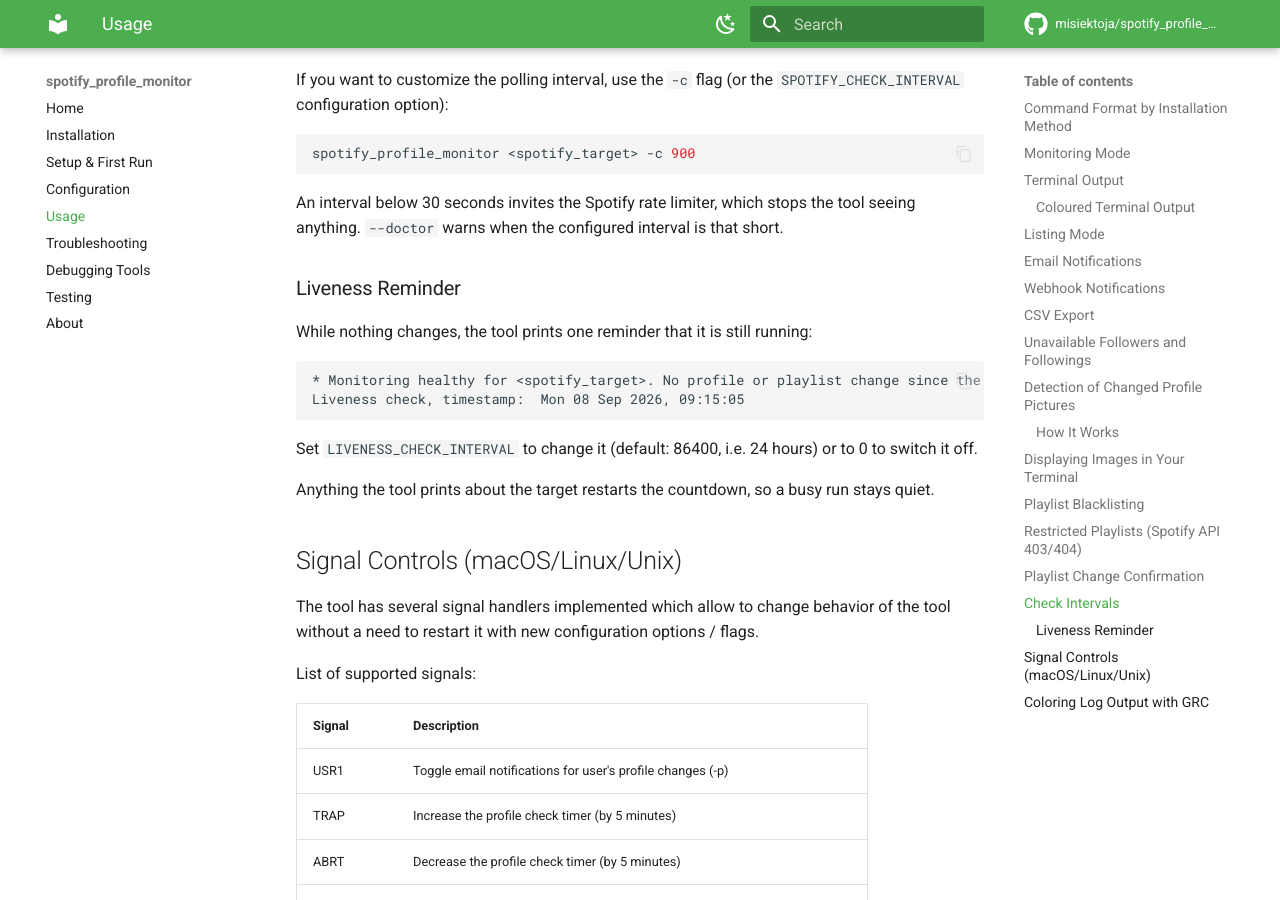
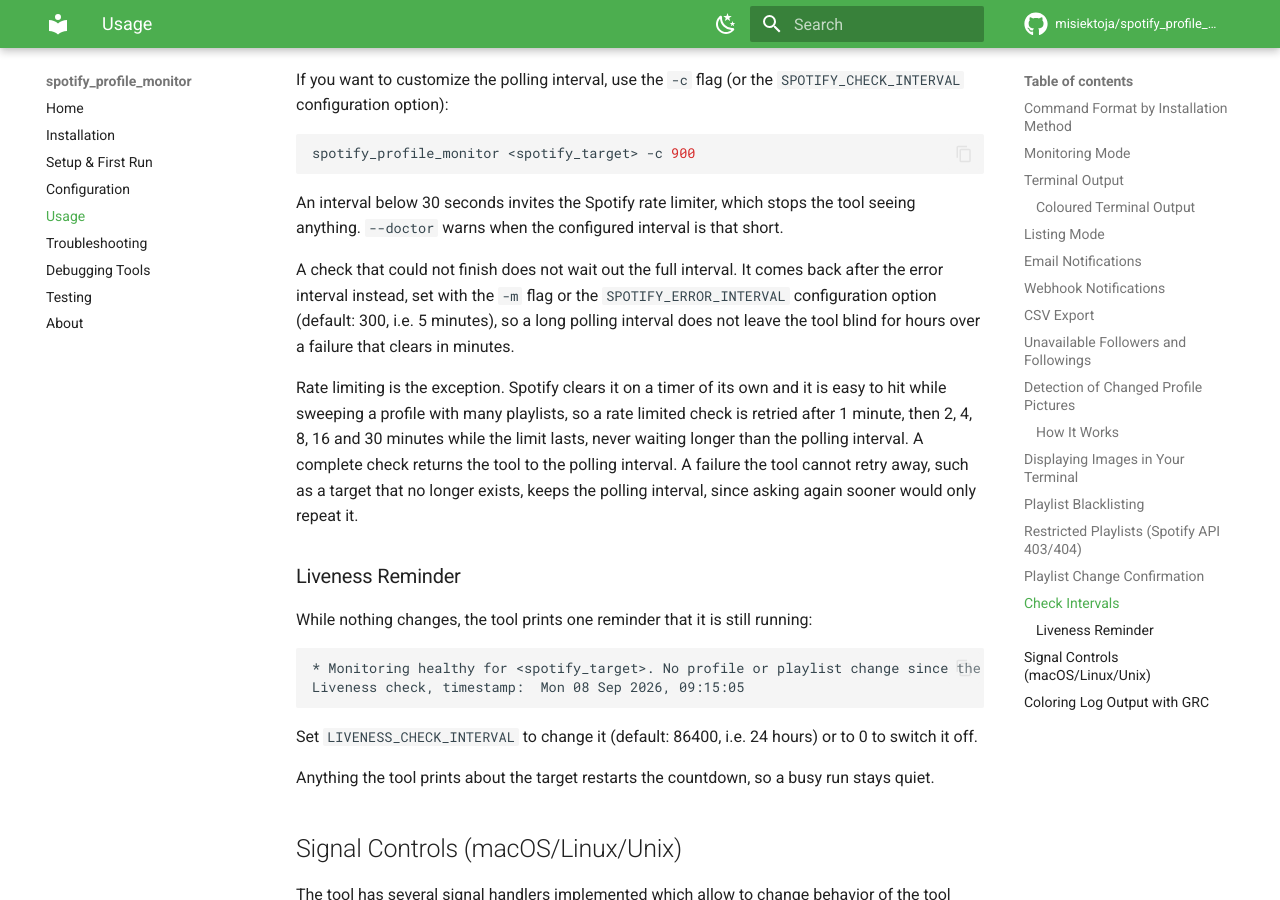
Before and after one commit to misiektoja/spotify_profile_monitor, an MkDocs documentation site: the page built from docs/usage.md, in a window 1280 px wide and 900 px high, scrolled down 13583 px. Built offline with MkDocs 1.6.1 and Material for MkDocs 9.7.7, drawn with Linux system fonts in a browser that asks for light colours; comment, search, counter and statistics services are not loaded.

Commit message:
docs(usage): describe the waits after a failing check

```diff
--- a/docs/usage.md
+++ b/docs/usage.md
@@ -458,6 +458,10 @@
 
 An interval below 30 seconds invites the Spotify rate limiter, which stops the tool seeing anything. `--doctor` warns when the configured interval is that short.
 
+A check that could not finish does not wait out the full interval. It comes back after the error interval instead, set with the `-m` flag or the `SPOTIFY_ERROR_INTERVAL` configuration option (default: 300, i.e. 5 minutes), so a long polling interval does not leave the tool blind for hours over a failure that clears in minutes.
+
+Rate limiting is the exception. Spotify clears it on a timer of its own and it is easy to hit while sweeping a profile with many playlists, so a rate limited check is retried after 1 minute, then 2, 4, 8, 16 and 30 minutes while the limit lasts, never waiting longer than the polling interval. A complete check returns the tool to the polling interval. A failure the tool cannot retry away, such as a target that no longer exists, keeps the polling interval, since asking again sooner would only repeat it.
+
 <a id="liveness-reminder"></a>
 ### Liveness Reminder
 
```
